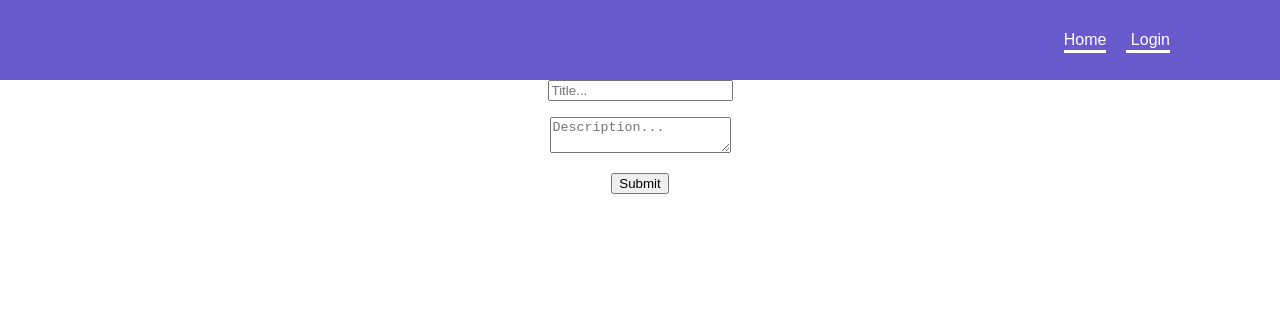
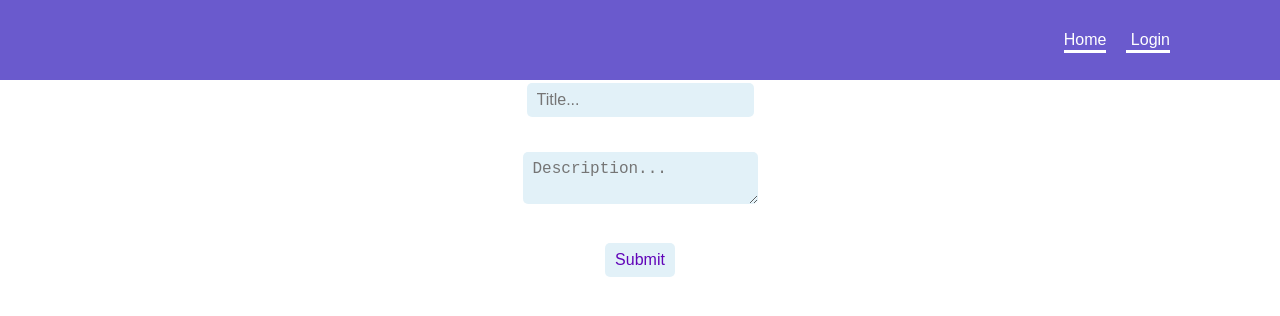
Before and after one commit to alatysavage254/ACE-VERSE-, a React (Create React App) app: page /createpost in a window 1280 px wide. Shown: the top 316 px of the page. Built offline with nearby package versions, Linux system fonts and the light colour scheme; no server answers.

Commit message:
Fixed minor bugs

```diff
--- a/src/App.css
+++ b/src/App.css
@@ -47,3 +47,19 @@ body {
   font-size: 15px;
   border-radius: 50%;
 }
+
+input,
+textarea {
+  padding: 8px 10px;
+  margin: 3px 8px 16px 8px;
+  background-color: rgba(222, 239, 248 ,0.877);
+  border: 0px transparent;
+  border-radius: 5px;
+  color: rgb(97, 4, 184);
+  font-size: 16px;
+  z-index: 1;
+}
+
+.submitForm:hover{
+  cursor: pointer;
+}
--- a/src/Pages/create-post/create-form.tsx
+++ b/src/Pages/create-post/create-form.tsx
@@ -6,11 +6,11 @@ import { auth, db } from '../../config/firebase';
 import { useAuthState } from 'react-firebase-hooks/auth';
 import { useNavigate } from 'react-router-dom';
 
+
 interface CreateFormData {
   title: string;
   description: string;
 }
-
 export const CreateForm = () => {
 
 const [user] = useAuthState(auth);
--- a/src/Pages/main/main.tsx
+++ b/src/Pages/main/main.tsx
@@ -3,7 +3,7 @@ import { useEffect, useState, useCallback } from 'react';
 import { db } from '../../config/firebase';
 import { Post } from './post'
 
-export interface IPost {
+export interface HOOD {
   id: string;
   userId: string;
   title: string;
@@ -12,13 +12,13 @@ export interface IPost {
 }
 
 export const Main = () => {
-  const [postsList, setPostsList] = useState<IPost[] | null>(null);
+  const [postsList, setPostsList] = useState<HOOD[] | null>(null);
   const postRef = collection(db, "posts");
 
   const getPosts = useCallback(async () => {
     const data = await getDocs(postRef);
     setPostsList(
-      data.docs.map((doc) => ({ ...doc.data(), id: doc.id })) as IPost[]
+      data.docs.map((doc) => ({ ...doc.data(), id: doc.id })) as HOOD[]
     );
   }, [postRef]);
 
@@ -33,4 +33,5 @@ export const Main = () => {
         ))}
       </div>
     );
-  }
+
+        };
--- a/src/Pages/main/post.tsx
+++ b/src/Pages/main/post.tsx
@@ -1,5 +1,5 @@
 import { addDoc, getDocs, collection, query, where, deleteDoc, doc } from 'firebase/firestore';
-import { IPost as IPost } from './main'
+import {  HOOD as IPost } from './main';
 import { auth, db } from '../../config/firebase';
 import { useAuthState } from 'react-firebase-hooks/auth';
 import { useEffect, useState, useCallback } from 'react';
```
